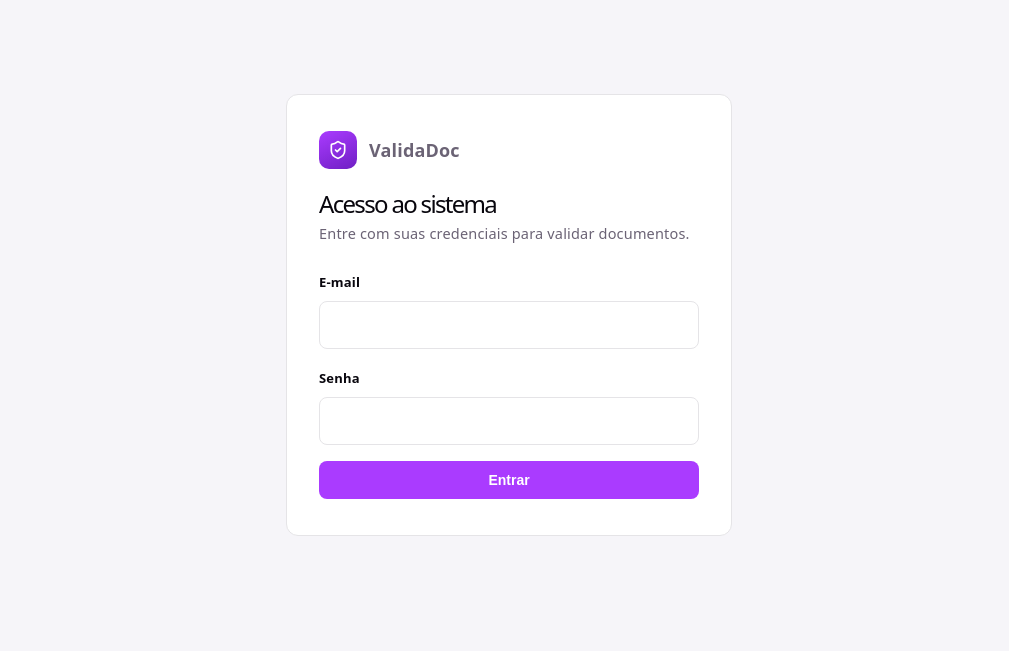
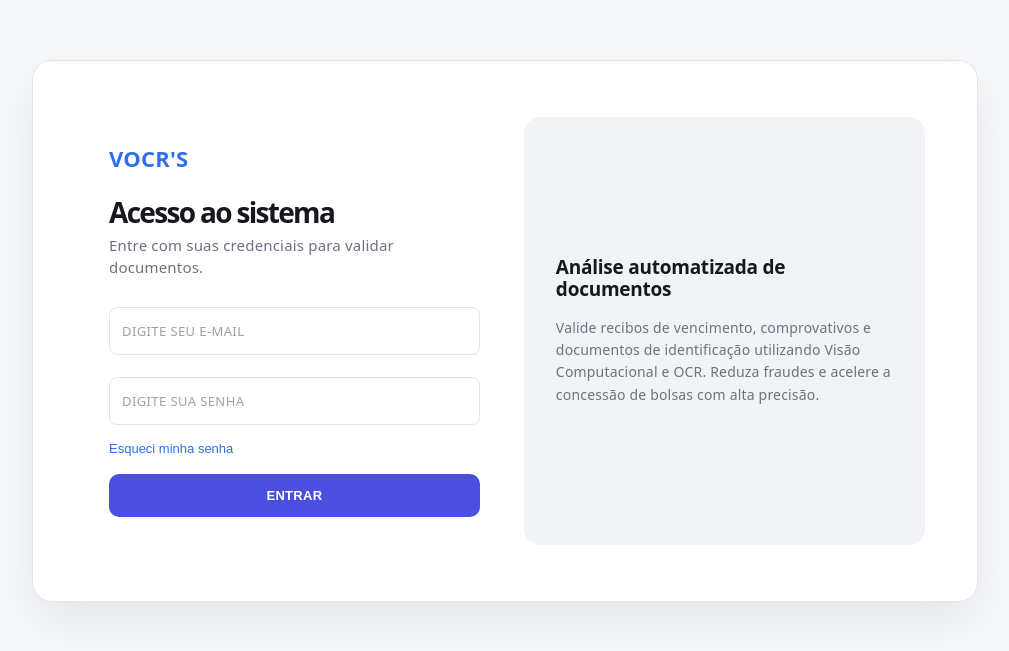
Before and after one commit to gabrielmendesFHO/validadoc, a React app in the folder Frontend/: page /login in a window 1280 px wide. Shown: the part 109-760 px from the top of the page, without its empty margins (155-1164 px from the left). Built offline with nearby package versions, Linux system fonts and the light colour scheme; the HTML template or start-up script is replaced by a standard one.

Commit message:
ATT- login e dashboard

```diff
--- /dev/null
+++ b/Frontend/src/pages/Dashboard.css
@@ -0,0 +1,238 @@
+.dash-shell {
+  min-height: 100vh;
+  background: #f7f8fa;
+  padding: 24px 20px 60px;
+}
+
+/* ---------- Topbar ---------- */
+
+.dash-topbar {
+  max-width: 1200px;
+  margin: 0 auto 20px;
+  display: flex;
+  align-items: center;
+  justify-content: space-between;
+}
+
+.brand-lockup {
+  display: flex;
+  align-items: center;
+  gap: 10px;
+  color: #16181d;
+  font-size: 15px;
+}
+
+.brand-mark {
+  width: 32px;
+  height: 32px;
+  border-radius: 9px;
+  background: #4b4fe0;
+  color: #fff;
+  display: flex;
+  align-items: center;
+  justify-content: center;
+}
+
+.icon-button {
+  border: 1px solid #e5e7eb;
+  background: #fff;
+  border-radius: 9px;
+  width: 36px;
+  height: 36px;
+  display: flex;
+  align-items: center;
+  justify-content: center;
+  color: #6b7280;
+  cursor: pointer;
+}
+
+.icon-button:hover {
+  background: #f1f3f7;
+}
+
+/* ---------- Main card ---------- */
+
+.dash-card {
+  max-width: 1200px;
+  margin: 0 auto;
+  background: #ffffff;
+  border-radius: 20px;
+  box-shadow: 0 20px 50px rgba(16, 24, 40, 0.06);
+  padding: 40px 44px;
+}
+
+.dash-heading {
+  display: flex;
+  align-items: flex-start;
+  justify-content: space-between;
+  gap: 20px;
+  margin-bottom: 32px;
+  flex-wrap: wrap;
+}
+
+.dash-heading h1 {
+  font-size: 28px;
+  font-weight: 700;
+  color: #16181d;
+  margin: 0 0 6px;
+}
+
+.muted {
+  color: #6b7280;
+  font-size: 15px;
+  margin: 0;
+}
+
+.muted.small {
+  font-size: 13px;
+  margin: 4px 0 10px;
+}
+
+.primary-button {
+  display: inline-flex;
+  align-items: center;
+  gap: 8px;
+  border: none;
+  border-radius: 10px;
+  background: #4b4fe0;
+  color: #ffffff;
+  font-weight: 700;
+  letter-spacing: 0.3px;
+  text-transform: uppercase;
+  font-size: 13px;
+  padding: 14px 22px;
+  cursor: pointer;
+  white-space: nowrap;
+}
+
+.primary-button:hover {
+  background: #3d40c4;
+}
+
+/* ---------- Summary cards ---------- */
+
+.summary-grid {
+  display: grid;
+  grid-template-columns: repeat(3, 1fr);
+  gap: 20px;
+  margin-bottom: 32px;
+}
+
+.summary-card {
+  border: 1px solid #eceef2;
+  border-radius: 14px;
+  padding: 22px 22px 26px;
+}
+
+.summary-title {
+  font-size: 16px;
+  font-weight: 700;
+  color: #16181d;
+}
+
+.summary-line {
+  font-size: 15px;
+  color: #16181d;
+  margin: 14px 0 0;
+}
+
+.summary-status-row {
+  display: flex;
+  align-items: center;
+  gap: 12px;
+  margin-top: 14px;
+  font-size: 17px;
+  color: #16181d;
+}
+
+/* ---------- Inline search (consulta por inscrição) ---------- */
+
+.inline-search {
+  margin-bottom: 32px;
+}
+
+.inline-search label {
+  display: block;
+  font-size: 13px;
+  color: #6b7280;
+  margin-bottom: 8px;
+}
+
+.input-action {
+  display: flex;
+  gap: 8px;
+  max-width: 260px;
+}
+
+.input-action input {
+  flex: 1;
+  border: 1px solid #e5e7eb;
+  border-radius: 9px;
+  padding: 10px 12px;
+  font-size: 14px;
+  outline: none;
+}
+
+.input-action input:focus {
+  border-color: #4b4fe0;
+}
+
+/* ---------- History table ---------- */
+
+.section-title {
+  font-size: 20px;
+  font-weight: 700;
+  color: #16181d;
+  margin: 0 0 18px;
+}
+
+.history-table {
+  width: 100%;
+  border-collapse: collapse;
+}
+
+.history-table th {
+  text-align: left;
+  font-size: 15px;
+  font-weight: 600;
+  color: #16181d;
+  padding: 0 0 10px;
+  border-bottom: 1px solid #e5e7eb;
+}
+
+.history-table td {
+  padding: 16px 0;
+  font-size: 15px;
+  color: #16181d;
+  border-bottom: 1px solid #f1f3f7;
+}
+
+.status-badge {
+  display: inline-block;
+  padding: 6px 14px;
+  border-radius: 999px;
+  font-size: 13px;
+  font-weight: 700;
+}
+
+.status-approved {
+  background: #e6f7ec;
+  color: #16803c;
+}
+
+.status-rejected {
+  background: #fdecec;
+  color: #d92d20;
+}
+
+/* ---------- Responsive ---------- */
+
+@media (max-width: 800px) {
+  .summary-grid {
+    grid-template-columns: 1fr;
+  }
+
+  .dash-card {
+    padding: 28px 22px;
+  }
+}
--- a/Frontend/src/pages/Dashboard.jsx
+++ b/Frontend/src/pages/Dashboard.jsx
@@ -1,8 +1,35 @@
 import { useState } from "react";
-import { FileCheck2, FileUp, LogOut, Search, ShieldCheck } from "lucide-react";
+import { FileUp, LogOut, Search, ShieldCheck } from "lucide-react";
 import { useNavigate } from "react-router-dom";
+import "./Dashboard.css";
 
-export default function Dashboard({ usuario, onLogout }) {
+// Dados de exemplo — troque por dados vindos da sua API quando estiver pronta.
+const MOCK_STATS = {
+  ultimasValidacoesHoje: 4,
+  statusGeral: { label: "Aprovado", percent: 72 },
+  totalValidacoes: 1234,
+};
+
+const MOCK_HISTORICO = [
+  { id: 1, data: "27/11/2025", hora: "11:35", tipo: "RG", resultado: "Aprovado" },
+  { id: 2, data: "26/11/2025", hora: "15:23", tipo: "CPF", resultado: "Rejeitado" },
+];
+
+function Badge({ resultado }) {
+  const isAprovado = resultado === "Aprovado";
+  return (
+    <span className={`status-badge ${isAprovado ? "status-approved" : "status-rejected"}`}>
+      {resultado}
+    </span>
+  );
+}
+
+export default function Dashboard({
+  usuario,
+  onLogout,
+  stats = MOCK_STATS,
+  historico = MOCK_HISTORICO,
+}) {
   const navigate = useNavigate();
   const [inscricaoId, setInscricaoId] = useState("");
 
@@ -11,56 +38,102 @@ export default function Dashboard({ usuario, onLogout }) {
     if (inscricaoId.trim()) navigate(`/auditoria/${inscricaoId.trim()}`);
   }
 
+  const primeiroNome = usuario?.nome_completo?.split(" ")[0] || "User";
+  const podeConsultar = usuario?.perfil !== "CANDIDATO";
+
   return (
-    <main className="app-shell">
-      <header className="topbar">
+    <main className="dash-shell">
+      <header className="dash-topbar">
         <div className="brand-lockup">
-          <div className="brand-mark"><ShieldCheck size={20} /></div>
-          <div><strong>ValidaDoc</strong><span>Centro de validação documental</span></div>
+          <div className="brand-mark">
+            <ShieldCheck size={18} />
+          </div>
+          <strong>ValidaDoc</strong>
         </div>
-        <div className="topbar-user">
-          <span>{usuario?.nome_completo}</span>
-          <button className="icon-button" onClick={onLogout} title="Sair"><LogOut size={17} /></button>
-        </div>
+        <button className="icon-button" onClick={onLogout} title="Sair">
+          <LogOut size={17} />
+        </button>
       </header>
 
-      <section className="page-content">
-        <div className="page-heading">
+      <section className="dash-card">
+        <div className="dash-heading">
           <div>
-            <p className="eyebrow">Visão operacional</p>
-            <h1>Dashboard analítico</h1>
-            <p className="muted">Acompanhe documentos e pareceres do processo seletivo.</p>
+            <h1>Bem-vindo, {primeiroNome}</h1>
+            <p className="muted">Inicie uma validação ou confira o histórico.</p>
           </div>
-          <button className="primary-button" onClick={() => navigate("/upload")}><FileUp size={17} /> Analisar documento</button>
+          <button className="primary-button" onClick={() => navigate("/upload")}>
+            <FileUp size={16} /> Validar documento
+          </button>
         </div>
 
-        <div className="metric-grid">
-          <article className="metric-card"><span>Perfil conectado</span><strong>{usuario?.perfil || "CANDIDATO"}</strong><small>Acesso autenticado</small></article>
-          <article className="metric-card accent-blue"><span>Pipeline</span><strong>Ativo</strong><small>Gemini + regras de negócio</small></article>
-          <article className="metric-card accent-green"><span>Auditoria</span><strong>Pronta</strong><small>Parecer consolidado disponível</small></article>
+        <div className="summary-grid">
+          <article className="summary-card">
+            <span className="summary-title">Últimas validações</span>
+            <p className="muted small">Visualize resultados recentes.</p>
+            <p className="summary-line">
+              Hoje: <strong>{stats.ultimasValidacoesHoje}</strong>
+            </p>
+          </article>
+
+          <article className="summary-card">
+            <span className="summary-title">Status Geral</span>
+            <div className="summary-status-row">
+              <span className="status-badge status-approved">{stats.statusGeral.label}</span>
+              <strong>{stats.statusGeral.percent}%</strong>
+            </div>
+          </article>
+
+          <article className="summary-card">
+            <span className="summary-title">Contagem</span>
+            <p className="summary-line">
+              Validações Totais: <strong>{stats.totalValidacoes}</strong>
+            </p>
+          </article>
         </div>
 
-        <div className="workspace-grid">
-          <section className="panel intro-panel">
-            <div className="panel-icon"><FileCheck2 size={22} /></div>
-            <p className="eyebrow">Fluxo principal</p>
-            <h2>Valide um documento com rastreabilidade</h2>
-            <p className="muted">Envie RG, comprovante de residência ou holerite. O sistema processa o arquivo e registra a análise no banco.</p>
-            <button className="secondary-button" onClick={() => navigate("/upload")}>Abrir envio <FileUp size={16} /></button>
-          </section>
+        {podeConsultar && (
+          <form className="inline-search" onSubmit={abrirAuditoria}>
+            <label htmlFor="inscricao-id">Consultar parecer por inscrição</label>
+            <div className="input-action">
+              <input
+                id="inscricao-id"
+                value={inscricaoId}
+                onChange={(event) => setInscricaoId(event.target.value)}
+                placeholder="Ex.: 3"
+                inputMode="numeric"
+                required
+              />
+              <button className="icon-button" type="submit" title="Consultar">
+                <Search size={16} />
+              </button>
+            </div>
+          </form>
+        )}
 
-          {usuario?.perfil !== "CANDIDATO" && (
-            <section className="panel">
-              <p className="eyebrow">Área de análise</p>
-              <h2>Consultar parecer</h2>
-              <p className="muted">Informe o número da inscrição para abrir o resultado consolidado.</p>
-              <form className="inline-form" onSubmit={abrirAuditoria}>
-                <label htmlFor="inscricao-id">Inscrição</label>
-                <div className="input-action"><input id="inscricao-id" value={inscricaoId} onChange={(event) => setInscricaoId(event.target.value)} placeholder="Ex.: 3" inputMode="numeric" required /><button className="primary-button" title="Consultar"><Search size={17} /></button></div>
-              </form>
-            </section>
-          )}
-        </div>
+        <h2 className="section-title">Histórico Recente</h2>
+
+        <table className="history-table">
+          <thead>
+            <tr>
+              <th>Data</th>
+              <th>Tipo</th>
+              <th>Resultado</th>
+            </tr>
+          </thead>
+          <tbody>
+            {historico.map((item) => (
+              <tr key={item.id}>
+                <td>
+                  {item.data} {item.hora}
+                </td>
+                <td>{item.tipo}</td>
+                <td>
+                  <Badge resultado={item.resultado} />
+                </td>
+              </tr>
+            ))}
+          </tbody>
+        </table>
       </section>
     </main>
   );
--- /dev/null
+++ b/Frontend/src/pages/Login.css
@@ -0,0 +1,153 @@
+.auth-shell {
+  min-height: 100vh;
+  display: flex;
+  align-items: center;
+  justify-content: center;
+  padding: 40px 20px;
+  background: #f7f8fa;
+}
+
+.auth-card {
+  display: flex;
+  width: 100%;
+  max-width: 880px;
+  background: #ffffff;
+  border-radius: 20px;
+  box-shadow: 0 20px 50px rgba(16, 24, 40, 0.08);
+  overflow: hidden;
+}
+
+/* ---------- Left: form panel ---------- */
+
+.auth-form-panel {
+  flex: 1.1;
+  padding: 48px 44px;
+  display: flex;
+  flex-direction: column;
+}
+
+.auth-brand {
+  font-size: 22px;
+  font-weight: 800;
+  color: #2f6feb;
+  margin-bottom: 28px;
+  letter-spacing: 0.2px;
+}
+
+.auth-form-panel h1 {
+  font-size: 28px;
+  font-weight: 700;
+  color: #16181d;
+  margin: 0 0 8px;
+}
+
+.auth-form-panel .muted {
+  color: #6b7280;
+  font-size: 15px;
+  margin: 0 0 28px;
+}
+
+.auth-form-panel form {
+  display: flex;
+  flex-direction: column;
+}
+
+.auth-input {
+  border: none;
+  border-bottom: 1px solid #e5e7eb;
+  padding: 10px 2px;
+  font-size: 15px;
+  color: #16181d;
+  margin-bottom: 22px;
+  outline: none;
+  background: transparent;
+}
+
+.auth-input::placeholder {
+  color: #9aa1ab;
+  text-transform: uppercase;
+  font-size: 13px;
+  letter-spacing: 0.4px;
+}
+
+.auth-input:focus {
+  border-bottom-color: #2f6feb;
+}
+
+.forgot-password-link {
+  align-self: flex-start;
+  background: none;
+  border: none;
+  padding: 0;
+  margin: -6px 0 18px;
+  color: #2f6feb;
+  font-size: 13px;
+  cursor: pointer;
+}
+
+.primary-button {
+  border: none;
+  border-radius: 10px;
+  background: #2f6feb;
+  color: #ffffff;
+  font-weight: 700;
+  letter-spacing: 0.4px;
+  text-transform: uppercase;
+  font-size: 14px;
+  padding: 14px 20px;
+  cursor: pointer;
+  transition: background 0.15s ease;
+}
+
+.primary-button:hover {
+  background: #2559c7;
+}
+
+.error-alert {
+  background: #fdecec;
+  color: #b42318;
+  border-radius: 8px;
+  padding: 10px 12px;
+  font-size: 13px;
+  margin-bottom: 16px;
+}
+
+/* ---------- Right: info panel ---------- */
+
+.auth-info-panel {
+  flex: 1;
+  margin: 20px 20px 20px 0;
+  background: #f1f3f7;
+  border-radius: 16px;
+  padding: 36px 32px;
+  display: flex;
+  flex-direction: column;
+  justify-content: center;
+}
+
+.auth-info-panel h2 {
+  font-size: 19px;
+  font-weight: 700;
+  color: #16181d;
+  margin: 0 0 16px;
+}
+
+.auth-info-panel p {
+  font-size: 14px;
+  line-height: 1.6;
+  color: #6b7280;
+  margin: 0;
+}
+
+/* ---------- Responsive ---------- */
+
+@media (max-width: 720px) {
+  .auth-card {
+    flex-direction: column;
+  }
+
+  .auth-info-panel {
+    margin: 0 20px 20px;
+    order: -1;
+  }
+}
--- a/Frontend/src/pages/Login.jsx
+++ b/Frontend/src/pages/Login.jsx
@@ -1,7 +1,7 @@
-import { ShieldCheck } from "lucide-react";
 import { useState } from "react";
 import { useNavigate } from "react-router-dom";
 import api from "../api/client";
+import "./Login.css";
 
 export default function Login() {
   const [email, setEmail] = useState("");
@@ -33,43 +33,59 @@ export default function Login() {
   return (
     <main className="auth-shell">
       <div className="auth-card">
-        <div className="auth-brand">
-          <div className="brand-mark">
-            <ShieldCheck size={20} />
-          </div>
-          <strong>ValidaDoc</strong>
-        </div>
+        {/* Left column: form */}
+        <div className="auth-form-panel">
+          <div className="auth-brand">VOCR'S</div>
 
           <h1>Acesso ao sistema</h1>
-        <p className="muted">Entre com suas credenciais para validar documentos.</p>
+          <p className="muted">
+            Entre com suas credenciais para validar documentos.
+          </p>
 
           <form onSubmit={handleSubmit}>
-          <label className="auth-field">
-            E-mail
             <input
+              className="auth-input"
               type="email"
+              placeholder="Digite seu e-mail"
               value={email}
               onChange={(e) => setEmail(e.target.value)}
               required
             />
-          </label>
-          <label className="auth-field">
-            Senha
             <input
+              className="auth-input"
               type="password"
+              placeholder="Digite sua senha"
               value={senha}
               onChange={(e) => setSenha(e.target.value)}
               required
             />
-          </label>
+
+            <button
+              type="button"
+              className="forgot-password-link"
+              onClick={() => navigate("/esqueci-senha")}
+            >
+              Esqueci minha senha
+            </button>
 
             {erro && <div className="alert error-alert">{erro}</div>}
 
-          <button className="primary-button wide-button" type="submit">
+            <button className="primary-button" type="submit">
               Entrar
             </button>
           </form>
         </div>
+
+        {/* Right column: info panel */}
+        <aside className="auth-info-panel">
+          <h2>Análise automatizada de documentos</h2>
+          <p>
+            Valide recibos de vencimento, comprovativos e documentos de
+            identificação utilizando Visão Computacional e OCR. Reduza
+            fraudes e acelere a concessão de bolsas com alta precisão.
+          </p>
+        </aside>
+      </div>
     </main>
   );
 }
```
Also changed, not shown: 2 other files (tests, documents, lock files or other folders). Lines whose indentation alone changed are shown as unchanged.
